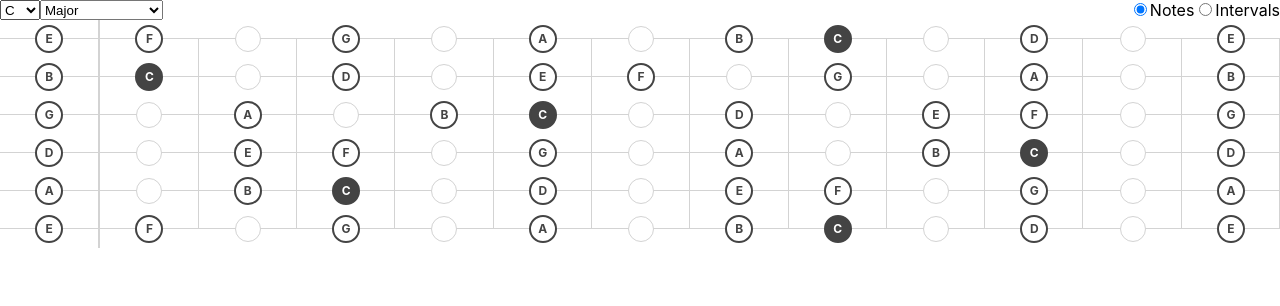
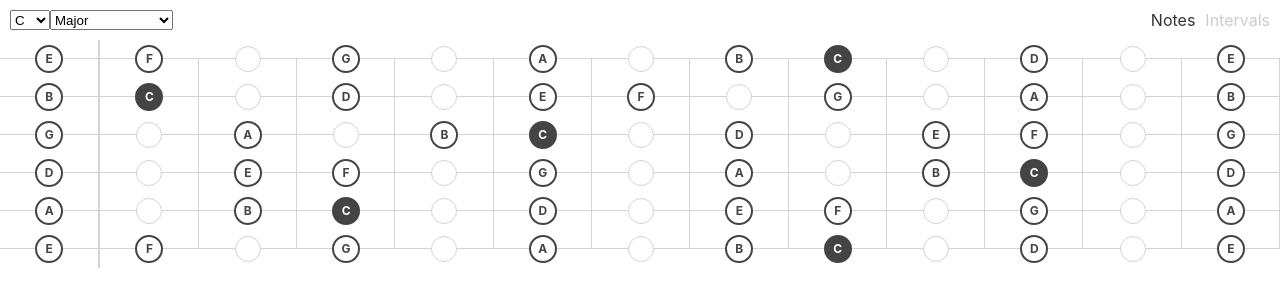
Before and after one commit to mliq/frets-fyi, a React (Create React App) app: page / in a window 1280 px wide. Shown: the top 306 px of the page. Built offline with nearby package versions, Linux system fonts and the light colour scheme.

Commit message:
Toggle label styling

```diff
--- a/src/App.css
+++ b/src/App.css
@@ -49,3 +49,11 @@ div {
 .u-align-items-center {
   align-items: center;
 }
+
+.nav {
+  padding: 10px;
+}
+
+.u-display-none {
+  display: none;
+}
--- /dev/null
+++ b/src/components/notes-intervals-toggle/notes-intervals-toggle.css
@@ -0,0 +1,15 @@
+.notes-intervals-toggle__label {
+  color: #ccc;
+}
+
+.notes-intervals-toggle__label:first-child {
+  margin-right: 10px;
+}
+
+.notes-intervals-toggle__label:hover {
+  cursor: pointer;
+}
+
+.notes-intervals-toggle__label.is-active {
+  color: #333;
+}
--- a/src/components/notes-intervals-toggle/notes-intervals-toggle.js
+++ b/src/components/notes-intervals-toggle/notes-intervals-toggle.js
@@ -1,11 +1,16 @@
 import React, { Component } from 'react';
+import classNames from 'classnames';
+import './notes-intervals-toggle.css';
 
 export default class NotesIntervalsToggle extends Component {
   render() {
     return (
       <div className='u-flex-direction-row'>
-        <label>
+        <label className={ classNames('notes-intervals-toggle__label', {
+          'is-active': this.props.value === 'notes',
+        }) }>
           <input type="radio"
+          className='u-display-none'
           name="toggle"
           id="notes"
           value="notes"
@@ -15,8 +20,11 @@ export default class NotesIntervalsToggle extends Component {
           Notes
         </label>
 
-        <label>
+        <label className={ classNames('notes-intervals-toggle__label', {
+          'is-active': this.props.value === 'intervals',
+        }) }>
           <input type="radio"
+          className='u-display-none'
           name="toggle"
           id="intervals"
           value="intervals"
```
